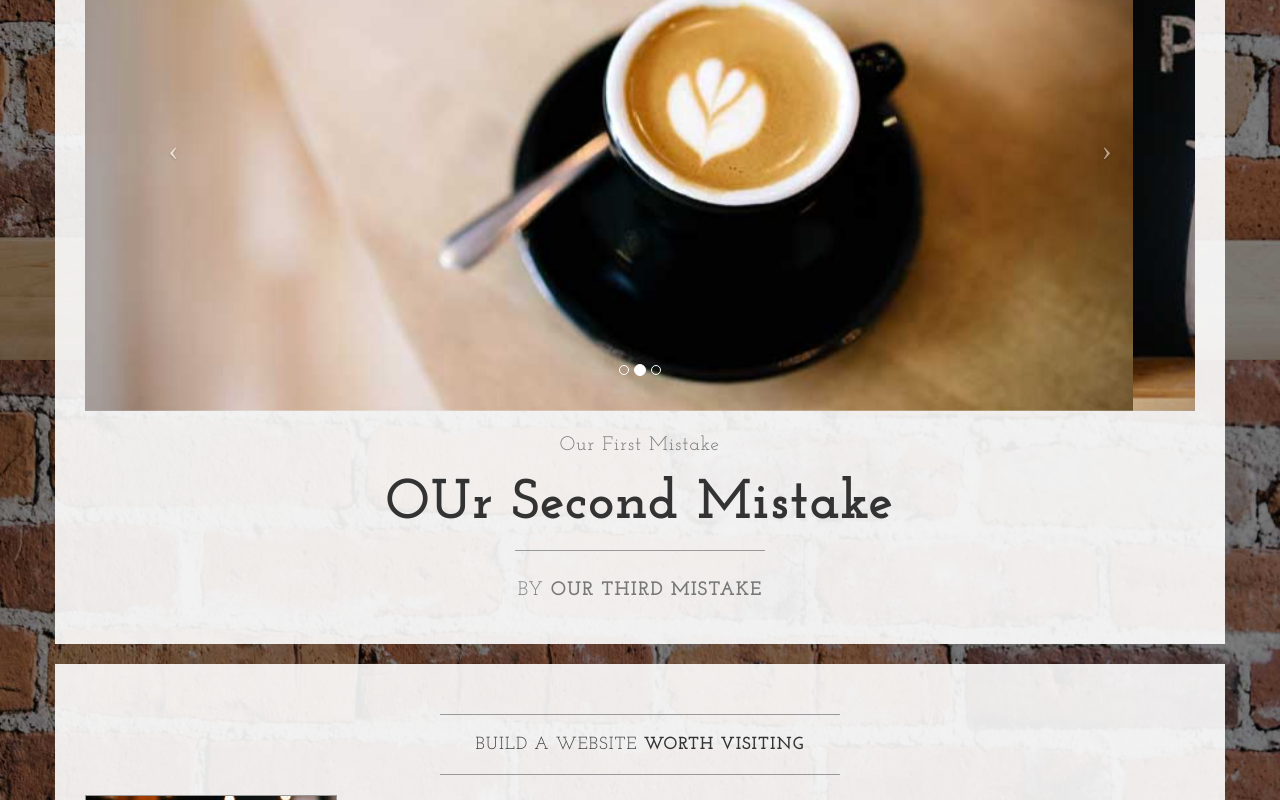
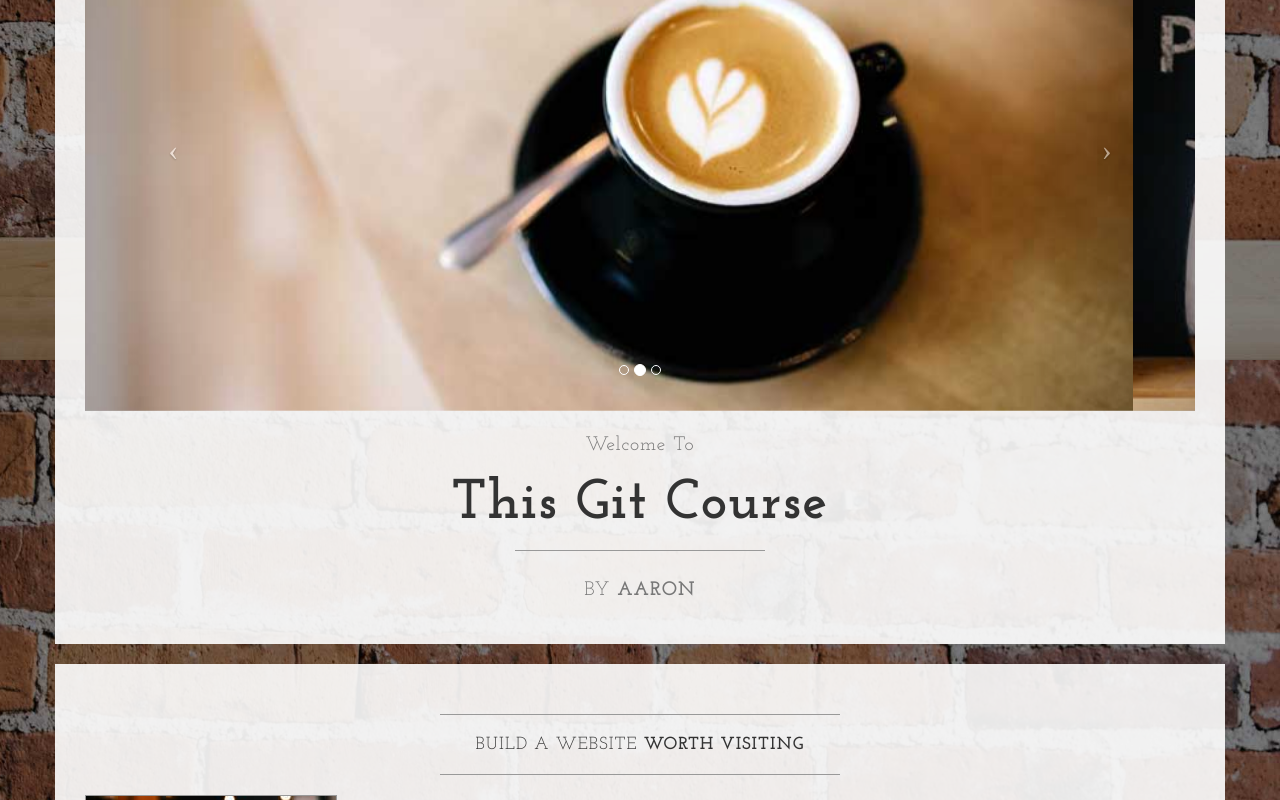
Before and after one commit to awestgate/sitepoint_git_course, a plain HTML site: page index.html in a window 1280 px wide. Shown: the part 440-1240 px from the top of the page. Drawn offline with nearby package versions, Linux system fonts and the light colour scheme.

Commit message:
Revert "Committing our third mistake, a second time."
This reverts commit b84842571e816397c34399384561d36e20a9a0b5.

```diff
--- a/index.html
+++ b/index.html
@@ -106,13 +106,13 @@
                         </a>
                     </div>
                     <h2 class="brand-before">
-                        <small>Our first mistake</small>
+                        <small>Welcome to</small>
                     </h2>
-                    <h1 class="brand-name">OUr second mistake</h1>
+                    <h1 class="brand-name">This Git Course</h1>
                     <hr class="tagline-divider">
                     <h2>
                         <small>By
-                            <strong>OUr third mistake</strong>
+                            <strong>Aaron</strong>
                         </small>
                     </h2>
                 </div>
```
